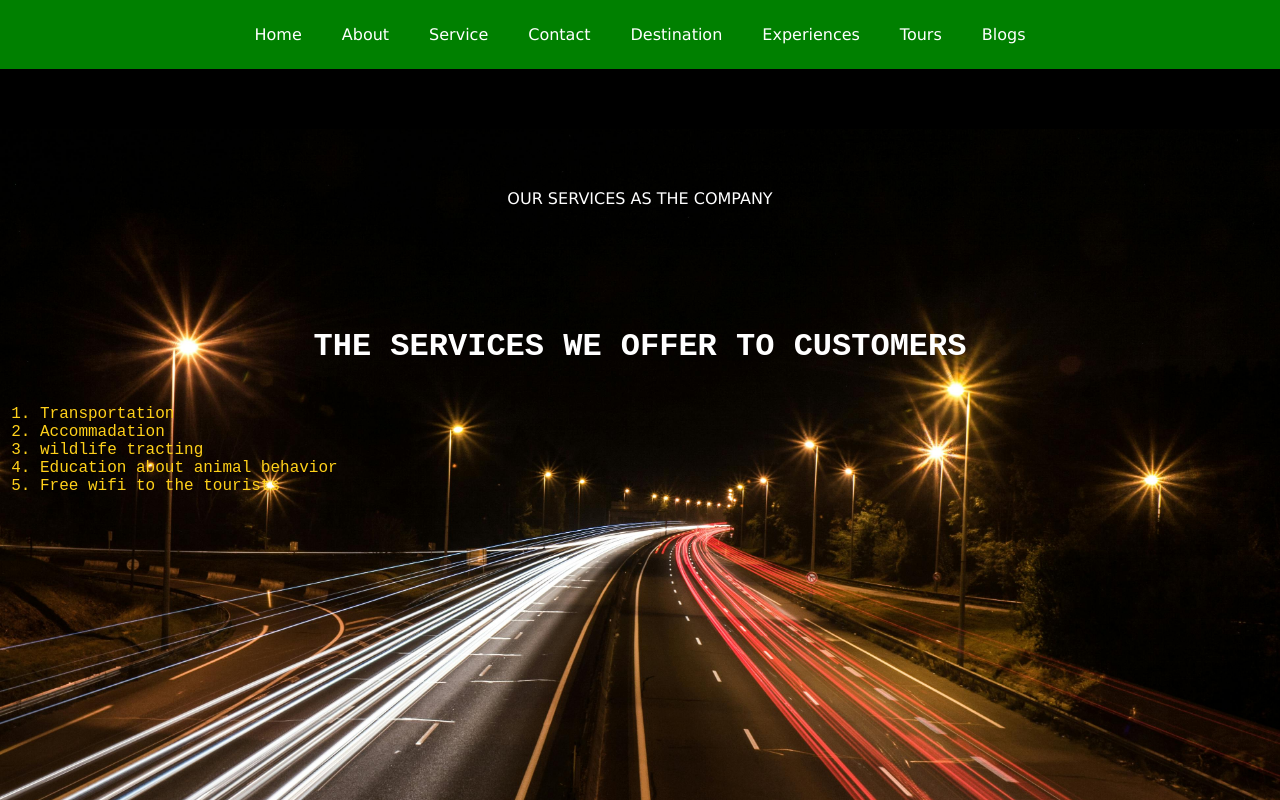
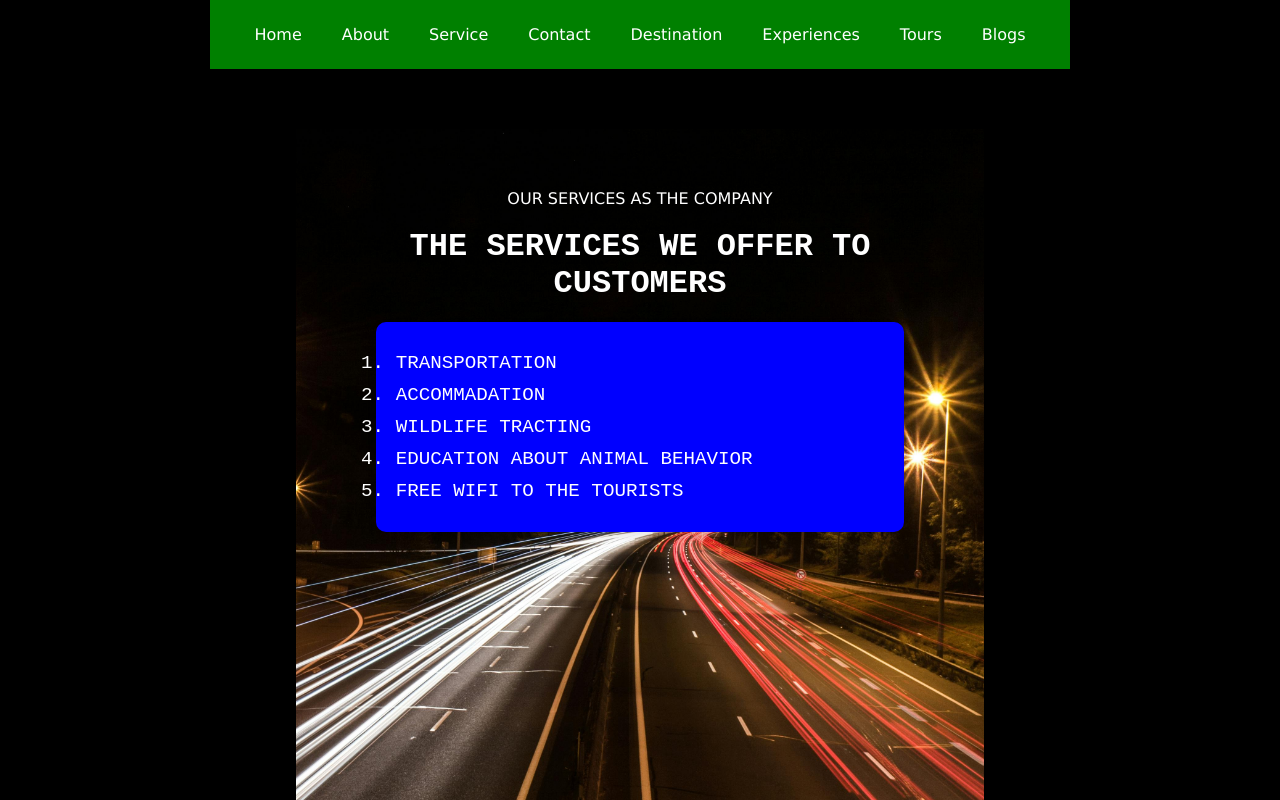
Before and after one commit to Tumumanye-Nelson/ReactFirstApp, a React (Vite) app: page /Service in a window 1280 px wide. Shown: the top 800 px of the page. Built offline with nearby package versions, Linux system fonts and the light colour scheme.

Commit message:
adding more css to the service component

```diff
--- a/src/index.css
+++ b/src/index.css
@@ -212,33 +212,57 @@
     height: 100vh;
     color: white;
  }
- .service p{
+ .service {
     text-align: center;
     padding: 60px;
-    margin: 60px;
+    margin: 60px auto;
     text-transform: uppercase;
     font-family: Verdana, Geneva, Tahoma, sans-serif;
+    max-width: 80%;
+}
 
- }
- .h44{
-    padding: -800px;
+.h44 {
+    padding: 20px;
+    margin: 0 auto;
+}
 
- }
- .h5{
+.h5 {
     text-align: center;
     text-transform: uppercase;
     font-family: 'Courier New', Courier, monospace;
- }
- .oll{
+    margin-bottom: 20px;
+}
+
+.oll {
     padding: 20px;
-    margin: 20px;
- }
- .oll li{
-    text-align: left;
+    margin: 0 auto;
+    background-color: blue; /* Light background for better visibility */
+    max-width: 600px;
+    border-radius: 10px;
+    box-shadow: 0 4px 8px rgba(0, 0, 0, 0.1); /* Add subtle shadow */
+}
+
+.oll li {
+    text-align: left; /* Align text to the left */
     text-decoration: none;
-    color: #ffd11a;
-font-family: 'Courier New', Courier, monospace;
- }
+    color: white;
+    font-family: 'Courier New', Courier, monospace;
+    margin: 10px 0; /* Add spacing between items */
+    font-size: 1.2em; /* Slightly increase font size for readability */
+}
+
+/* To center the list on the page */
+body {
+    display: flex;
+    justify-content: center;
+    align-items: center;
+    min-height: 100vh;
+    margin: 0;
+    font-family: sans-serif;
+    background-color: #f0f0f0; /* Add a light page background */
+}
+
+
  .contact-header{
     text-align: center;
     padding: 30px;
```
